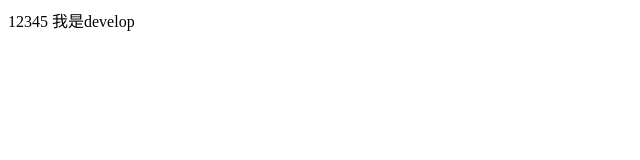
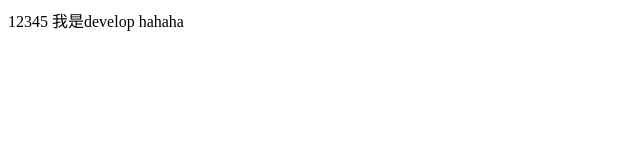
Before and after one commit to xionghui27/mynew2020, a plain HTML site: page index.html in a window 1280 px wide. Shown: the full height of the page, 0-640 px from the left. Drawn offline with Linux system fonts and the light colour scheme.

Commit message:
修改了测试分支

```diff
--- a/index.html
+++ b/index.html
@@ -7,6 +7,6 @@
 </head>
 <body>
     12345
-    我是develop
+    我是develop hahaha
 </body>
 </html>
```
